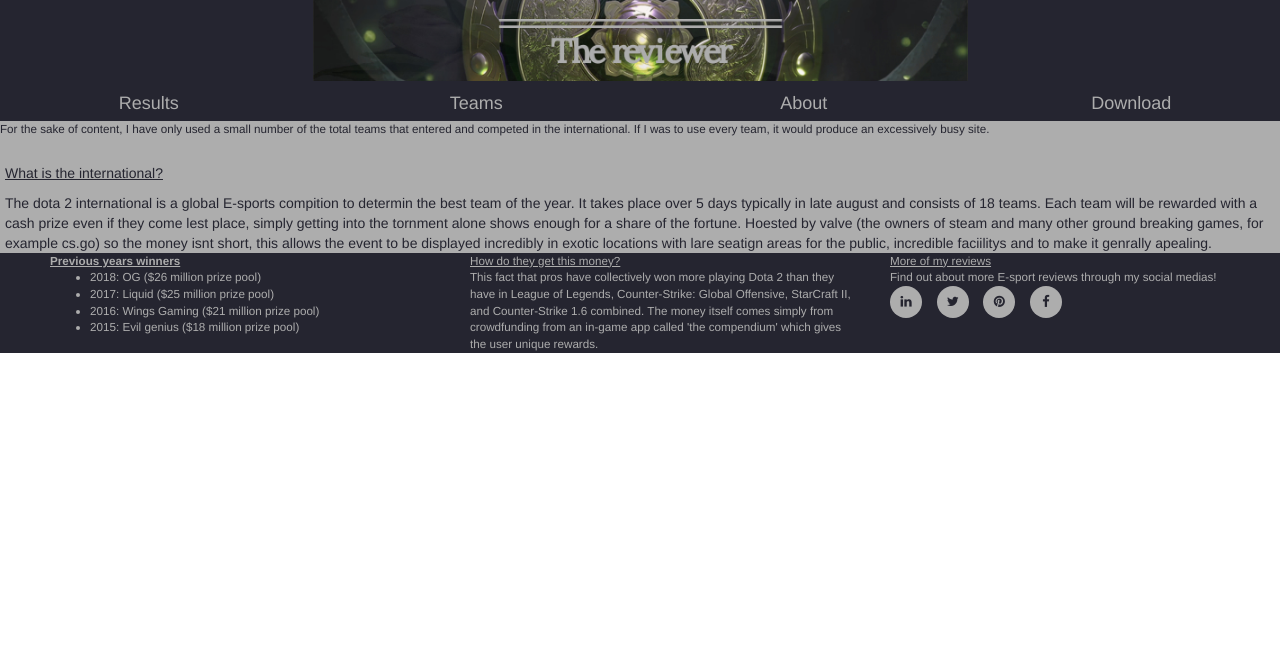
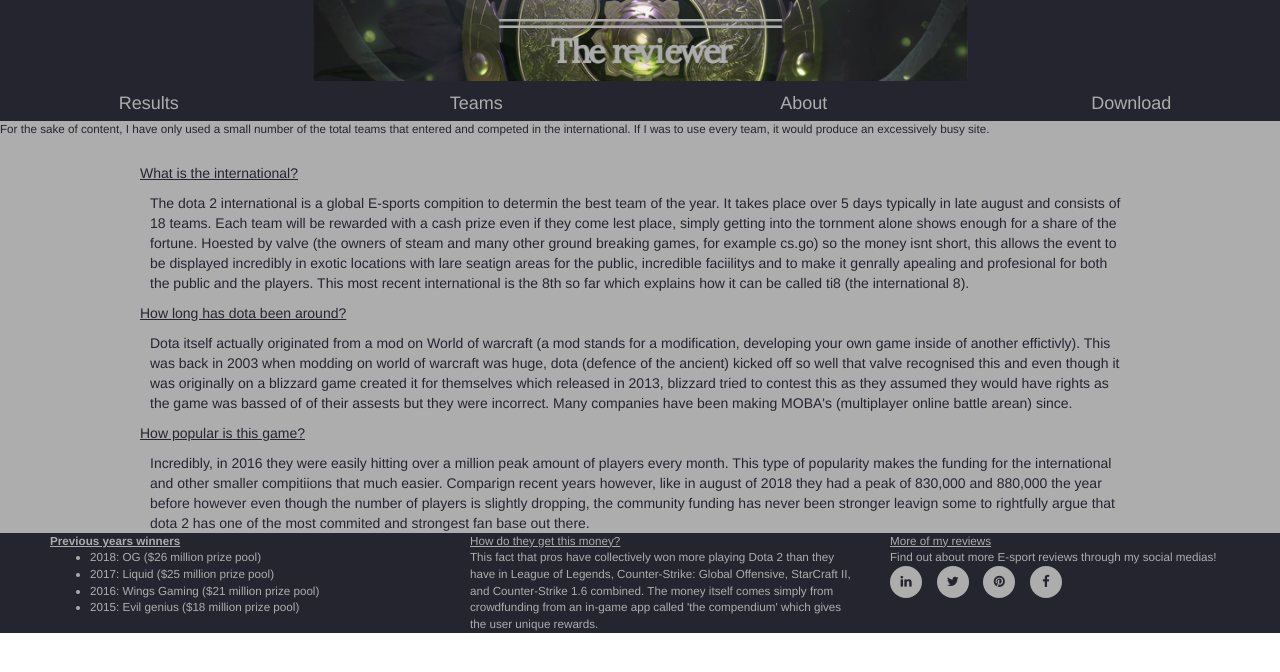
Before and after one commit to tgarratt/Assessed-task-one, a plain HTML site: page about.html in a window 1280 px wide. Drawn offline with nearby package versions, Linux system fonts and the light colour scheme.

Commit message:
Initial commit

```diff
--- a/about.html
+++ b/about.html
@@ -38,9 +38,18 @@
             </div>
             <div>
                 <div class="question"><u>What is the international?</u></div>
-                <div class="answer">The dota 2 international is a global E-sports compition to determin the best team of the year. It takes place over 5 days typically in late august and consists of 18 teams. Each team will be rewarded with a cash prize even if they come lest place,
-                    simply getting into the tornment alone shows enough for a share of the fortune. Hoested by valve (the owners of steam and many other ground breaking games, for example cs.go) so the money isnt short, this allows the event to be displayed incredibly in exotic locations
-                    with lare seatign areas for the public, incredible faciilitys and to make it genrally apealing.</div>
+                <div class="answer">The dota 2 international is a global E-sports compition to determin the best team of the year. It takes place over 5 days typically in late august and consists of 18 teams. Each team will be rewarded with a cash prize even if they come
+                    lest place, simply getting into the tornment alone shows enough for a share of the fortune. Hoested by valve (the owners of steam and many other ground breaking games, for example cs.go) so the money isnt short, this allows the event
+                    to be displayed incredibly in exotic locations with lare seatign areas for the public, incredible faciilitys and to make it genrally apealing and profesional for both the public and the players. This most recent international is the
+                    8th so far which explains how it can be called ti8 (the international 8).</div>
+                <div class="question"><u>How long has dota been around?</u></div>
+                <div class="answer">Dota itself actually originated from a mod on World of warcraft (a mod stands for a modification, developing your own game inside of another effictivly). This was back in 2003 when modding on world of warcraft was huge, dota (defence of
+                    the ancient) kicked off so well that valve recognised this and even though it was originally on a blizzard game created it for themselves which released in 2013, blizzard tried to contest this as they assumed they would have rights
+                    as the game was bassed of of their assests but they were incorrect. Many companies have been making MOBA's (multiplayer online battle arean) since. </div>
+                <div class="question"><u>How popular is this game?</u></div>
+                <div class="answer">Incredibly, in 2016 they were easily hitting over a million peak amount of players every month. This type of popularity makes the funding for the international and other smaller compitiions that much easier. Comparign recent years however,
+                    like in august of 2018 they had a peak of 830,000 and 880,000 the year before however even though the number of players is slightly dropping, the community funding has never been stronger leavign some to rightfully argue that dota
+                    2 has one of the most commited and strongest fan base out there.</div>
             </div>
         </div>
     </section>
--- a/main.css
+++ b/main.css
@@ -124,12 +124,12 @@ section {
 .question {
     padding-top: 10px;
     padding-bottom: 10px;
-    padding-left: 5px;
+    padding-left: 140px;
 }
 
 .answer {
-    padding-left: 5px;
-    padding-right: 10px;
+    padding-left: 150px;
+    padding-right: 150px;
 }
 
 /*--------------------------------------------Footer*/
```
Also changed, not shown: index.html (+17 -1 lines), teams.html (+6 -3 lines).
